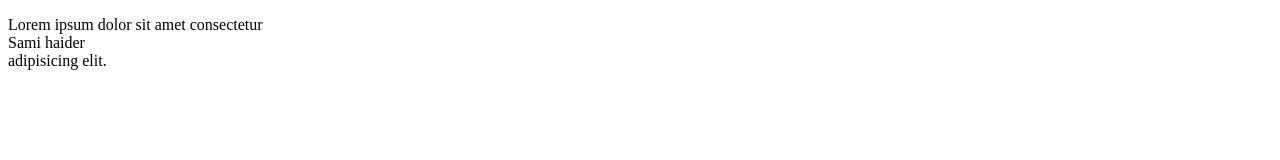
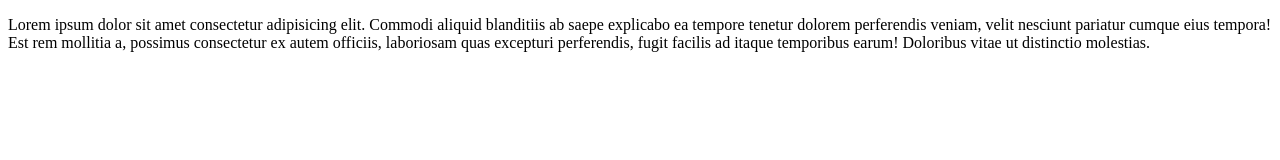
Before and after one commit to samihaider12/LocalProject, a plain HTML site: page index2.html in a window 1280 px wide. Drawn offline with Linux system fonts and the light colour scheme.

Commit message:
Revert "Add haiderBranch"

```diff
--- a/index2.html
+++ b/index2.html
@@ -7,9 +7,7 @@
 </head>
 <body>
     <p>
-        Lorem ipsum dolor sit amet consectetur <br>
-         Sami haider <br>
-         adipisicing elit.
+        Lorem ipsum dolor sit amet consectetur adipisicing elit. Commodi aliquid blanditiis ab saepe explicabo ea tempore tenetur dolorem perferendis veniam, velit nesciunt pariatur cumque eius tempora! Est rem mollitia a, possimus consectetur ex autem officiis, laboriosam quas excepturi perferendis, fugit facilis ad itaque temporibus earum! Doloribus vitae ut distinctio molestias.
     </p>
 
 </body>
```
